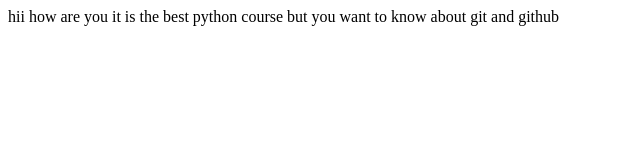
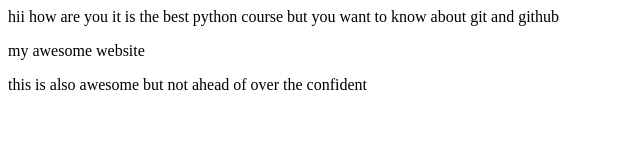
Before and after one commit to Ranjan-Kumarjena/git-tutorial-beginner, a plain HTML site: page index.html in a window 1280 px wide. Shown: the whole page, without its empty margins (0-640 px from the left). Drawn offline with Linux system fonts and the light colour scheme.

Commit message:
Update index.html

```diff
--- a/index.html
+++ b/index.html
@@ -7,5 +7,7 @@
 </head>
 <body>
     hii how are you it is the best python course but you want to know about git and github
+    <p>my awesome website</p>
+    <p>this is also awesome but not ahead of over the confident</p>
 </body>
 </html>
```
